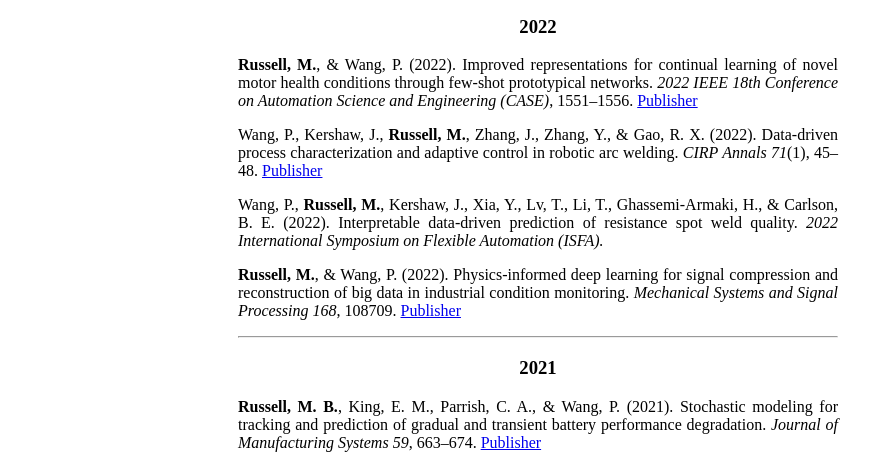
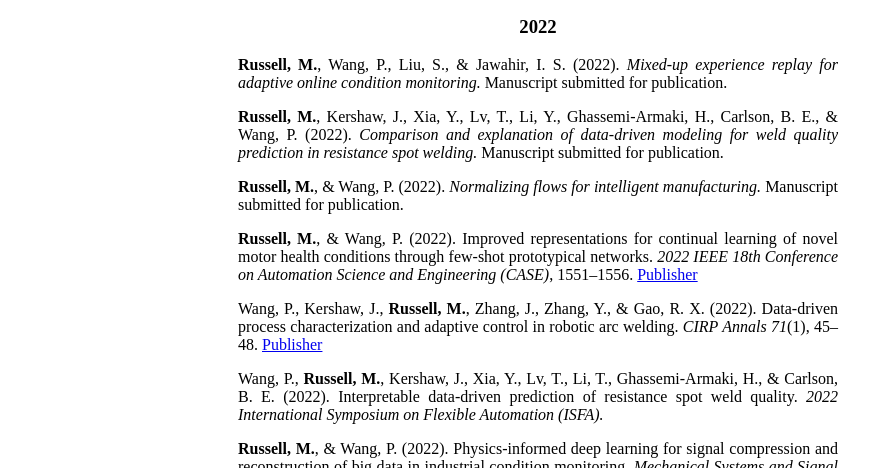
Before and after one commit to mbr4477/blog, a Gatsby site: page /papers/ in a window 1280 px wide. Shown: the part 632-1100 px from the top of the page, without its empty margins (102-973 px from the left). Built offline with nearby package versions, Linux system fonts and the light colour scheme; Gatsby itself is replaced by a stand-in of ours.

Commit message:
Update papers.md

```diff
--- a/content/pages/papers.md
+++ b/content/pages/papers.md
@@ -9,6 +9,12 @@ title: Publications
 </div>
 
 <h1 style="text-align: center;">2022</h1>
+
+**Russell, M.**, Wang, P., Liu, S., & Jawahir, I. S. (2022). *Mixed-up experience replay for adaptive online condition monitoring.* Manuscript submitted for publication.
+
+**Russell, M.**, Kershaw, J., Xia, Y., Lv, T., Li, Y., Ghassemi-Armaki, H., Carlson, B. E., & Wang, P. (2022). *Comparison and explanation of data-driven modeling for weld quality prediction in resistance spot welding.* Manuscript submitted for publication.
+
+**Russell, M.**, & Wang, P. (2022). *Normalizing flows for intelligent manufacturing.* Manuscript submitted for publication.
 
 **Russell, M.**, & Wang, P. (2022). Improved representations for continual learning of novel motor health conditions through few-shot prototypical networks. *2022 IEEE 18th Conference on Automation Science and Engineering (CASE)*, 1551&ndash;1556. [Publisher](https://ieeexplore.ieee.org/abstract/document/9926567)
 
```
